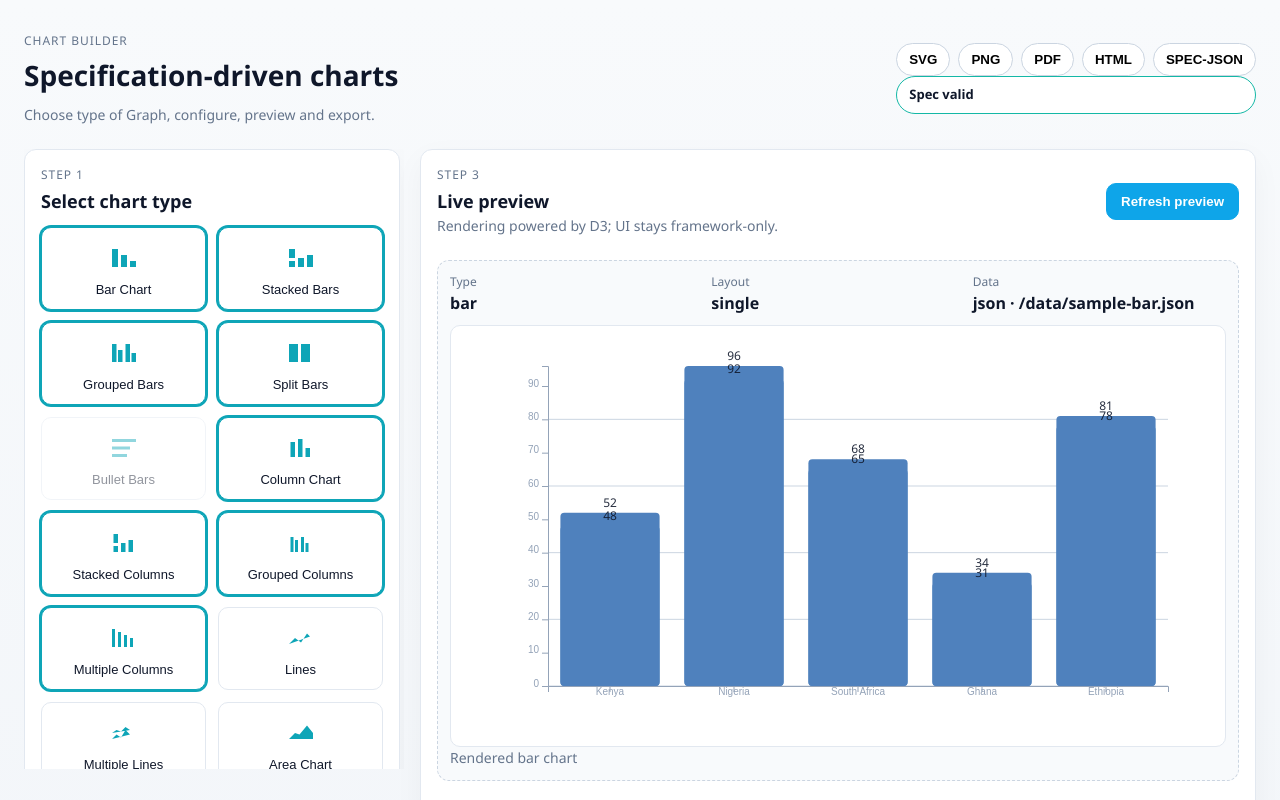
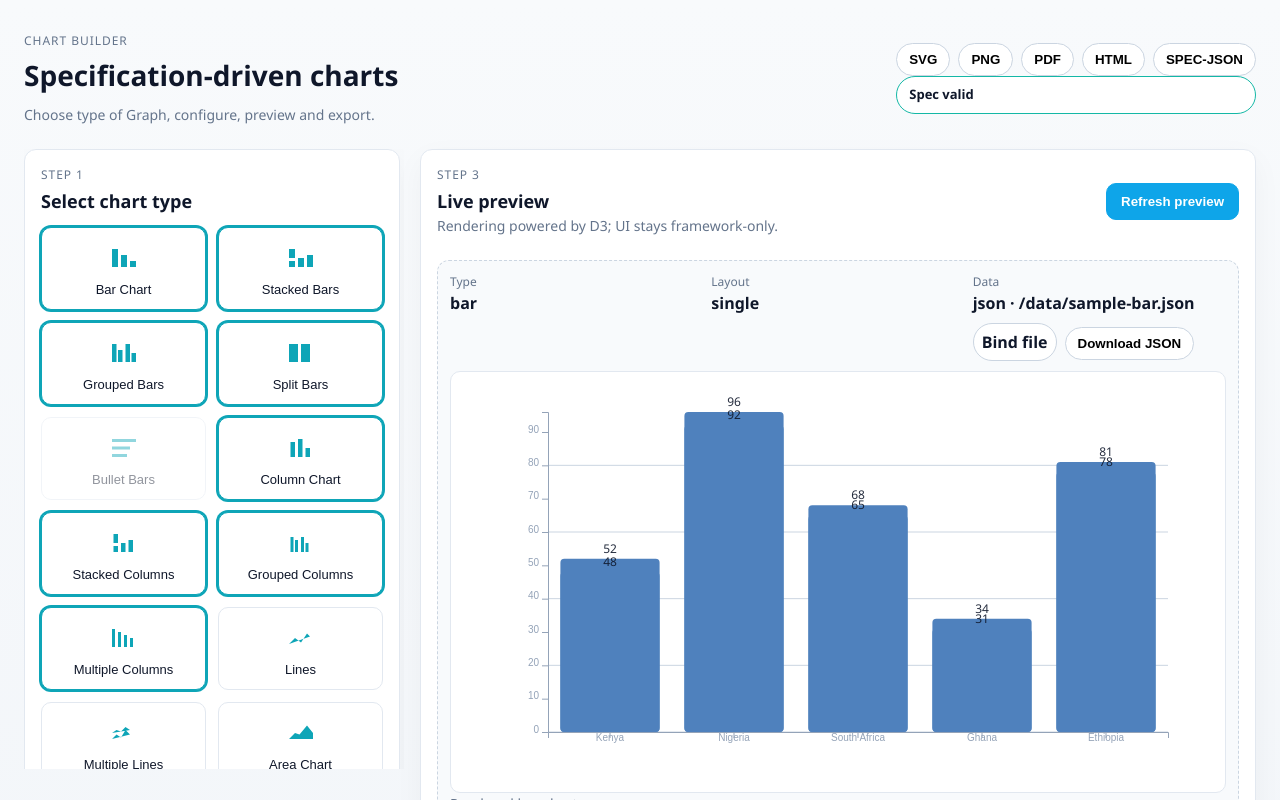
Before and after one commit to yonathanta/Chart-Builder, a Vue app: page / in a window 1280 px wide. Shown: the top 800 px of the page. Built offline with nearby package versions, Linux system fonts and the light colour scheme.

Commit message:
Excell Import Fixes

```diff
--- a/src/App.vue
+++ b/src/App.vue
@@ -148,6 +148,7 @@ watch(
 
 function updateType(type: ChartSpec["type"]) {
   spec.value = { ...spec.value, type };
+  refreshPreview();
 }
 
 function applyPreset(payload: { type: ChartSpec["type"]; layoutPreset?: "single" | "horizontal" | "vertical" | "grid" | "smallMultiples"; mode?: "grouped" | "stacked" | "percent" | "simple" }) {
@@ -155,6 +156,7 @@ function applyPreset(payload: { type: ChartSpec["type"]; layoutPreset?: "single"
   if (payload.mode) nextStyle.mode = payload.mode;
   const nextLayout = { ...spec.value.layout, preset: payload.layoutPreset ?? spec.value.layout.preset };
   spec.value = { ...spec.value, type: payload.type, style: nextStyle, layout: nextLayout } as ChartSpec;
+  refreshPreview();
 }
 
 function updateLayout(payload: Partial<ChartSpec["layout"]>) {
@@ -200,6 +202,9 @@ function updateAreaConfig(next: Record<string, any>) {
 }
 
 function refreshPreview() {
+  nextTick(() => {
+    previewRef.value?.reload?.();
+  });
 }
 
 function onPreviewRefresh() {
--- a/src/charts/bar.ts
+++ b/src/charts/bar.ts
@@ -476,17 +476,26 @@ export function renderBarChart(
 
   const barY = (d: any) =>
     orientation === 'vertical'
-      ? valueLinear(d[valueKey])
+      ? ((): number => {
+          const v = Number(d[valueKey]);
+          return Number.isFinite(v) ? valueLinear(v) : valueLinear(0);
+        })()
       : (categoryBand(d[categoryKey]) ?? 0) + (mode === 'grouped' && seriesKey ? seriesBand(d[seriesKey]) ?? 0 : 0);
 
   const barWidth = (d: any) =>
     orientation === 'vertical'
       ? mode === 'grouped' && seriesKey ? seriesBand.bandwidth() : categoryBand.bandwidth()
-      : valueLinear(d[valueKey]);
+      : ((): number => {
+          const v = Number(d[valueKey]);
+          return Number.isFinite(v) ? Math.max(0, valueLinear(v)) : 0;
+        })();
 
   const barHeight = (d: any) =>
     orientation === 'vertical'
-      ? innerHeight - valueLinear(d[valueKey])
+      ? ((): number => {
+          const v = Number(d[valueKey]);
+          return Number.isFinite(v) ? Math.max(0, innerHeight - valueLinear(v)) : 0;
+        })()
       : mode === 'grouped' && seriesKey ? seriesBand.bandwidth() : categoryBand.bandwidth();
 
   const bars = barsLayer
--- a/src/components/DataBindingPanel.vue
+++ b/src/components/DataBindingPanel.vue
@@ -1,5 +1,6 @@
 <script setup lang="ts">
 import { reactive, watch, onBeforeUnmount } from "vue";
+import * as XLSX from 'xlsx';
 import type { DataBinding } from "../specs/chartSpec";
 
 const props = defineProps<{
@@ -53,17 +54,29 @@ const providerOptions: Array<{ label: string; value: DataBinding["provider"]; ki
     { label: "Database", value: "db", kind: "db" },
   ];
 
-function handleFileUpload(event: Event) {
+async function handleFileUpload(event: Event) {
   const input = event.target as HTMLInputElement;
   const file = input.files?.[0];
   if (!file) return;
 
-  const reader = new FileReader();
-  reader.onload = () => {
-    const text = String(reader.result ?? "");
   try {
+    let parsedRows: any[] = [];
+
+    const name = file.name.toLowerCase();
+    if (name.endsWith('.json') || file.type === 'application/json') {
+      const text = await file.text();
       const parsed = JSON.parse(text);
-      uploadedRows = Array.isArray(parsed) ? parsed : (Array.isArray(parsed?.data) ? parsed.data : []);
+      parsedRows = Array.isArray(parsed) ? parsed : (Array.isArray(parsed?.data) ? parsed.data : []);
+    } else {
+      // use xlsx to read CSV/Excel/TSV
+      const ab = await file.arrayBuffer();
+      const wb = XLSX.read(ab, { type: 'array' });
+      const first = wb.SheetNames[0];
+      const sheet = wb.Sheets[first];
+      parsedRows = XLSX.utils.sheet_to_json(sheet, { defval: '' }) as any[];
+    }
+
+    uploadedRows = parsedRows;
     const first = uploadedRows[0] || {};
     const keys = Object.keys(first);
     schemaFields.keys = keys;
@@ -80,13 +93,11 @@ function handleFileUpload(event: Event) {
       mapping.years = [];
       emit("update:years", []);
     }
-    } catch (_err) {
-      alert("Invalid JSON file. Please upload a valid JSON array or object.");
-      return;
-    }
 
+    // create a JSON blob URL for the preview to consume
+    const textJson = JSON.stringify(uploadedRows);
     if (fileObjectUrl) URL.revokeObjectURL(fileObjectUrl);
-    fileObjectUrl = URL.createObjectURL(new Blob([text], { type: "application/json" }));
+    fileObjectUrl = URL.createObjectURL(new Blob([textJson], { type: "application/json" }));
 
     local.provider = "json";
     local.kind = "json";
@@ -100,8 +111,13 @@ function handleFileUpload(event: Event) {
     emit("navigate:config");
     // Ask the preview to reload immediately after upload so users see the data
     emit("preview-refresh");
-  };
-  reader.readAsText(file);
+  } catch (err) {
+    alert("Failed to parse file. Please upload a valid JSON, CSV, or Excel file.");
+    console.error(err);
+  } finally {
+    // clear input so the same file can be re-uploaded if needed
+    if (input) input.value = '';
+  }
 }
 
 function triggerDownload(content: BlobPart, filename: string, type: string) {
@@ -174,8 +190,8 @@ onBeforeUnmount(() => {
       </label>
 
       <label class="form-field">
-        <span>Upload JSON</span>
-        <input type="file" accept="application/json" @change="handleFileUpload" />
+        <span>Upload JSON / CSV / Excel</span>
+        <input type="file" accept="application/json,.csv,.tsv,.xls,.xlsx" @change="handleFileUpload" />
       </label>
 
       <label class="form-field form-field--wide">
--- a/src/components/PreviewPane.vue
+++ b/src/components/PreviewPane.vue
@@ -1,5 +1,6 @@
 <script setup lang="ts">
 import { onMounted, ref, watch, nextTick, onBeforeUnmount, computed, reactive } from "vue";
+import * as XLSX from 'xlsx';
 import type { ChartSpec } from "../specs/chartSpec";
 import { renderBarChart, type BuilderBarConfig } from "../charts/bar";
 import { createLineChart, type LineChartConfig, type LineChartInstance } from "../charts/line";
@@ -464,6 +465,50 @@ function addColumn() {
   renderWithCurrentRows();
 }
 
+async function handleFileInput(evt: Event) {
+  const input = evt.target as HTMLInputElement;
+  const file = input?.files?.[0];
+  if (!file) return;
+  try {
+    status.value = `Importing ${file.name}…`;
+    const arrayBuffer = await file.arrayBuffer();
+    const wb = XLSX.read(arrayBuffer, { type: 'array' });
+    const first = wb.SheetNames[0];
+    const sheet = wb.Sheets[first];
+    const json = XLSX.utils.sheet_to_json(sheet, { defval: '' });
+    // Ensure consistent object rows
+    rows.value = (json as any[]).map(r => ({ ...r }));
+    // notify parent of field/columns change
+    emit('update:fields', columns.value);
+    // re-render chart with imported rows
+    await nextTick();
+    renderWithCurrentRows();
+    status.value = `Loaded ${rows.value.length} rows from ${file.name}`;
+  } catch (err) {
+    error.value = err instanceof Error ? err.message : String(err);
+    status.value = '';
+  } finally {
+    // reset the input so same file can be selected again
+    if (evt.target && (evt.target as HTMLInputElement).value) (evt.target as HTMLInputElement).value = '';
+  }
+}
+
+function downloadJson() {
+  try {
+    const blob = new Blob([JSON.stringify(rows.value, null, 2)], { type: 'application/json' });
+    const url = URL.createObjectURL(blob);
+    const a = document.createElement('a');
+    a.href = url;
+    a.download = 'data.json';
+    document.body.appendChild(a);
+    a.click();
+    a.remove();
+    URL.revokeObjectURL(url);
+  } catch (err) {
+    error.value = err instanceof Error ? err.message : String(err);
+  }
+}
+
 function renameColumnAction() {
   const from = renameFrom.value.trim();
   const to = renameTo.value.trim();
@@ -619,6 +664,13 @@ onBeforeUnmount(() => {
         <div>
           <p class="label">Data</p>
           <p class="value">{{ spec.data.provider }} · {{ spec.data.query.source }}</p>
+          <div style="margin-top:8px;">
+            <label class="pill" style="display:inline-flex; align-items:center; gap:8px; padding:6px 8px; cursor:pointer;">
+              <span>Bind file</span>
+              <input type="file" accept=".csv,.tsv,.xls,.xlsx" style="display:none" @change="handleFileInput" />
+            </label>
+            <button class="pill" type="button" style="margin-left:8px;" @click="downloadJson" :disabled="!rows.length">Download JSON</button>
+          </div>
         </div>
       </div>
       <div class="preview__frame" ref="frameRef">
```
Also changed, not shown: 1 other file (tests, documents, lock files or other folders). Lines whose indentation alone changed are shown as unchanged.
